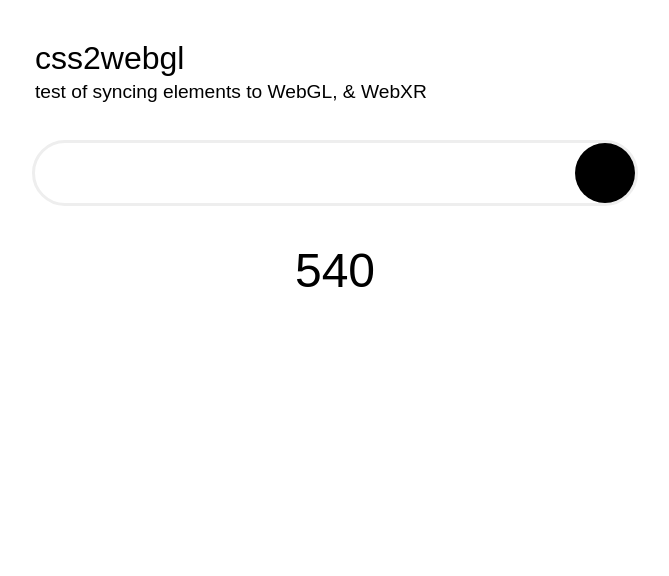
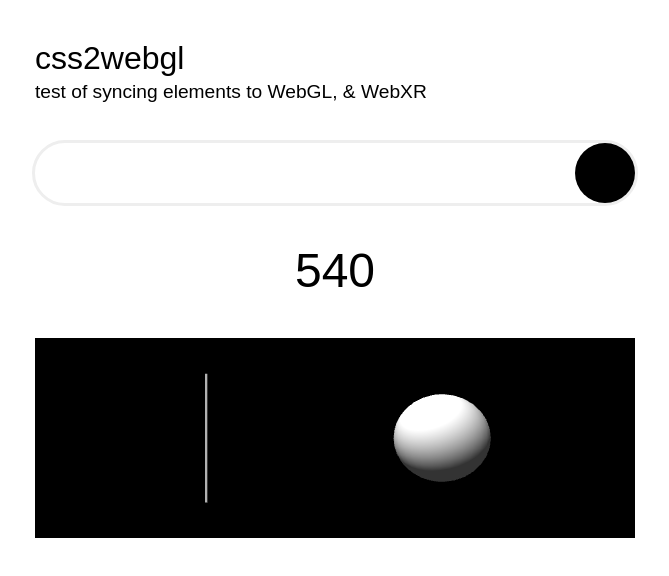
Before and after one commit to mkeblx/css2webxr, a plain HTML site: page index.html in a window 1280 px wide. Shown: the whole page, without its empty margins (305-974 px from the left). Drawn offline with nearby package versions, Linux system fonts and the light colour scheme.

Commit message:
Add webgl setup

```diff
--- a/index.html
+++ b/index.html
@@ -60,6 +60,10 @@
         font-size: 3em;
         font-weight: normal;
       }
+
+      #webgl {
+        margin-top: 40px;
+      }
     </style>
   </head>
   <body>
@@ -72,22 +76,79 @@
 
     <div id="output"></div>
 
-    <script>
-      'use strict';
+    <div id="webgl"></div>
+
+    <script type="importmap">
+      {
+        "imports": {
+          "three": "https://unpkg.com/three@0.151.3/build/three.module.js",
+          "three/addons/": "https://unpkg.com/three@0.151.3/examples/jsm/"
+        }
+      }
+    </script>
+    <script type="module">
+      import * as THREE from 'three';
+      console.log(THREE);
 
       const ball = document.getElementById('ball');
       const output = document.getElementById('output');
 
+      let ballPosition = 0;
+
       function updatePosition() {
         let parent = ball.parentElement;
-        let x = ball.offsetLeft - parent.offsetLeft;
+        ballPosition = ball.offsetLeft - parent.offsetLeft;
 
-        output.innerHTML = x;
+        output.innerHTML = ballPosition;
 
         window.requestAnimationFrame(updatePosition);
       }
 
       updatePosition();
+
+      // setup webgl
+      const size = [600, 200];
+
+      const scene = new THREE.Scene();
+      const camera = new THREE.PerspectiveCamera(
+        50,
+        size[0] / size[1],
+        0.1,
+        1000
+      );
+      camera.position.x = 3;
+      camera.position.z = 5;
+
+      const renderer = new THREE.WebGLRenderer({
+        antialias: true,
+      });
+      renderer.setSize(...size);
+      document.body.appendChild(renderer.domElement);
+
+      const dirLight = new THREE.DirectionalLight(0xffffff, 1);
+      dirLight.position.set(-2, 3, 2);
+      scene.add(dirLight);
+      const ambientLight = new THREE.AmbientLight(0xffffff, 0.2);
+      scene.add(ambientLight);
+
+      const geometry = new THREE.SphereGeometry();
+      const material = new THREE.MeshStandardMaterial({ color: 0xffffff });
+      const sphere = new THREE.Mesh(geometry, material);
+      scene.add(sphere);
+
+      const cubeGeo = new THREE.BoxGeometry(0.05, 3, 0.01);
+      const cube = new THREE.Mesh(cubeGeo, material);
+      scene.add(cube);
+
+      function animate() {
+        requestAnimationFrame(animate);
+
+        sphere.position.x = ballPosition / 100;
+
+        renderer.render(scene, camera);
+      }
+
+      animate();
     </script>
   </body>
 </html>
```
